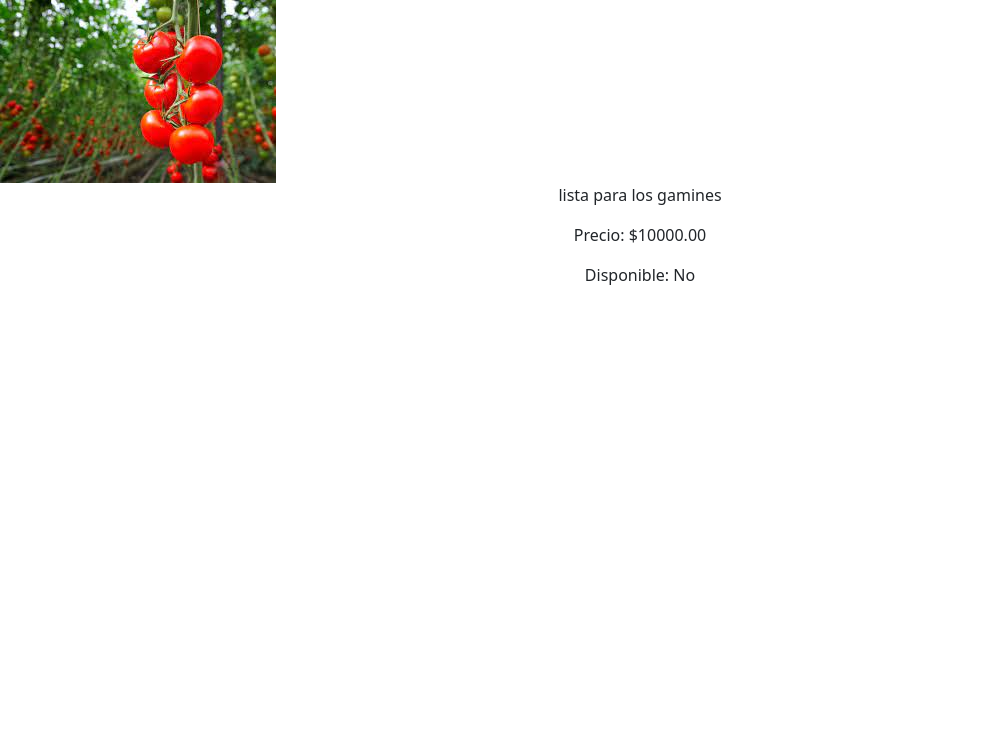
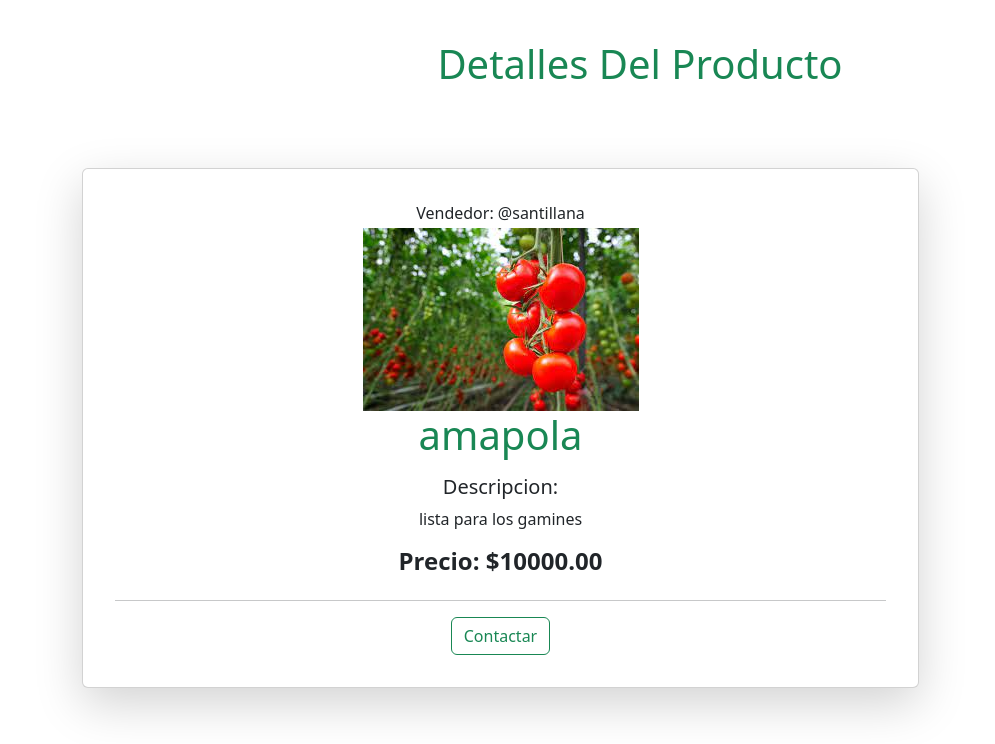
Before and after one commit to JohanMorenoT/ProjectMC, a Django app: page /product/4/ in a window 1280 px wide. Shown: the part 56-800 px from the top of the page, without its empty margins (0-995 px from the left). Run offline with Django 4.2, Linux system fonts and the light colour scheme; data comes from the database, SQL or seed files in the repository; both versions use the stored data as it was after the commit; some libraries are stand-ins or nearby versions.

Commit message:
detalles del post

```diff
--- a/AppMC/templates/social/post_detail.html
+++ b/AppMC/templates/social/post_detail.html
@@ -4,10 +4,40 @@
 {% block content %}
 
 
-<h1>{{ post.name }}</h1>
-<img src="{{ post.image.url }}" alt="{{ post.name }}">
-<p>{{ post.description }}</p>
-<p>Precio: ${{ post.price }}</p>
-<p>Disponible: {% if post.available %}Sí{% else %}No{% endif %}</p>
+<br><br>
+<br><br>
+<div class="col-12 text-center">
+    <h1 class="text-capitalize text-success">Detalles del producto</h1>
+    <br>
+</div>
+<br>
+
+<br>
+<div class="container text-center">
+
+<div class="card w-75 mb-3 shadow-lg p-3 mb-5 bg-body rounded">
+  <div class="card-body">
+    <p class="username">Vendedor: @{{ post.user.username }}</p>
+    <img src="{{ post.image.url }}" alt="{{ post.name }}">
+    <h1 class="text-success">{{ post.name }}</h1>
+    <p> </p>
+
+    <h5 class="card-title">Descripcion:</h5>
+    <p class="card-text">{{ post.description }}</p>
+
+    <h4 style="display: inline-block;"><strong>Precio: ${{post.price}}</strong></h4>
+
+    <hr>
+    {% if request.user.is_authenticated %}
+    <a class="btn btn-outline-success" href="{% url 'profile' post.user.username %}">Contactar</a>
+		{% else %}
+    <a class="btn btn-outline-success" href="{% url 'login' %}">Contactar</a>
+		{% endif %}
+  </div>
+</div>
+
+
+
+</div>
 
 {% endblock content %}
--- a/AppMC/templates/social/profile.html
+++ b/AppMC/templates/social/profile.html
@@ -19,10 +19,7 @@
 		</div>
 	</div>
 	<br>
-	{% if request.user.is_authenticated %}
-	<a href="#" class="btn btn-success btn-lg active" role="button" aria-pressed="true">Editar Perfil</a>
-	{% endif %}
-	<br>
+
 	<div class="perfil-usuario-body">
 		<div class="perfil-usuario-bio">
 			<h3 class="titulo">{{ user.username }}</h3>
--- a/AppMC/views.py
+++ b/AppMC/views.py
@@ -21,7 +21,7 @@ def register(request):
             form.save()
             username = form.cleaned_data['username']
             messages.success(request, f'Usuario {username} creado')
-            return redirect('feed')
+            return redirect('login')
     else:
         form = UserRegisterForm()
 
```
Also changed, not shown: db.sqlite3, media/productos/1.jpg (added), media/productos/tomates_H9PHBPX.jpg (added), media/usuarios/6c50fedcbd921cb0990e1abdc9c971d7_5EEwBFV.jpg (added), media/usuarios/cubo_bjaZMWl.jpg (added), media/usuarios/images_WSayuRC.png (added).
